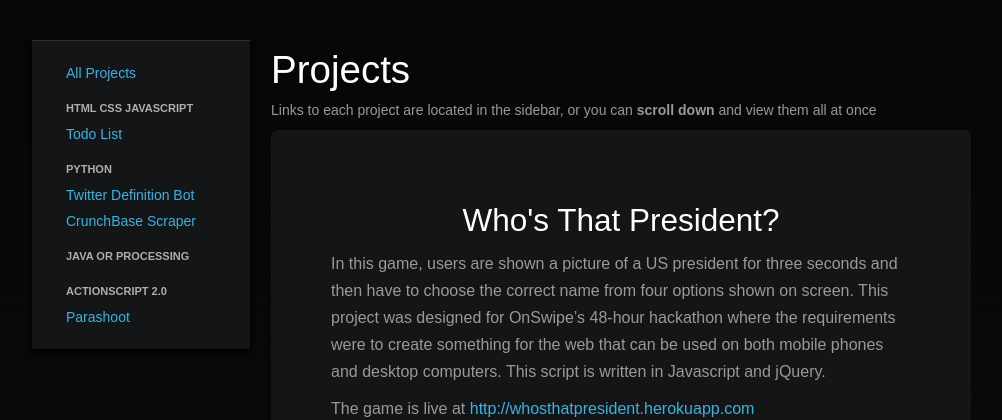
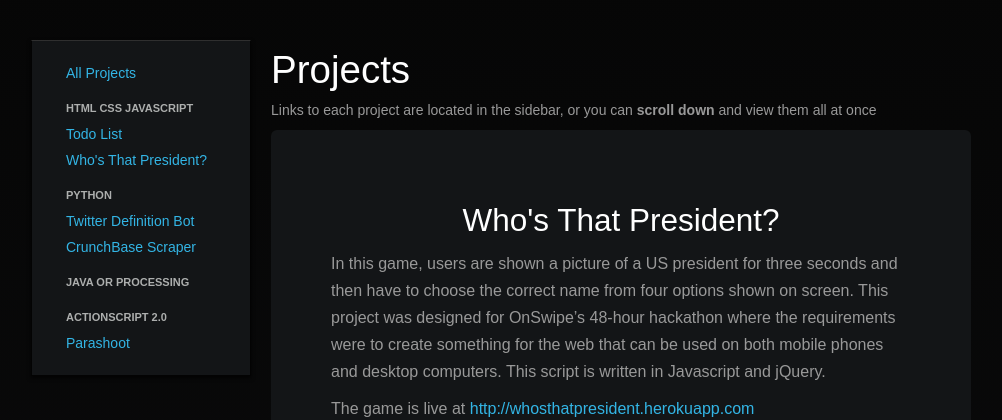
Before and after one commit to jLukeC/jlukecarlson-website, a Django app: page /projects/ in a window 1280 px wide. Shown: the part 52-472 px from the top of the page, without its empty margins (139-1141 px from the left). Run offline with Django 3.2, Linux system fonts and the light colour scheme; data that the repository does not hold is empty; parts of the project's set-up code (start-up, migrations or seed data) failed here and were passed over; some libraries are stand-ins or nearby versions; some web fonts are replaced.

Commit message:
updated project-manipulator.js to include new project

```diff
--- a/luke_carlson_site/templates/projects.html
+++ b/luke_carlson_site/templates/projects.html
@@ -49,6 +49,7 @@
 	      <li><a id="show-all" href="">All Projects</a></li>
               <li class="nav-header">HTML CSS Javascript</li>
               <li><a id="todo-click" href="#!todo-list">Todo List</a></li>
+	      <li><a id="president-click" href="#!president-game">Who's That President?</a></li>
               <li class="nav-header">Python</li>
               <li><a id="defbot-click" href="#!twitterdefbot">Twitter Definition Bot</a></li>
               <li><a id="crunch-click" href="#!crunchbase-scraper">CrunchBase Scraper</a></li>
--- a/luke_carlson_site/templates/static/js/project-manipulator.js
+++ b/luke_carlson_site/templates/static/js/project-manipulator.js
@@ -8,27 +8,39 @@ $(document).ready(function(){
 	$('#todo-list').fadeIn();
 	$('#parashoot').fadeIn();
 	$('#twitterdefbot').fadeIn();
+	$('#president-game').fadeIn();
+    });
+    $('#president-click').click(function(){
+	$('#president-game').fadeIn();
+	$('#crunchbase-scraper').hide();
+	$('#todo-list').hide();
+	$('#parashoot').hide();
+	$('#twitterdefbot').hide();
     });
     $('#crunch-click').click(function(){
 	$('#crunchbase-scraper').fadeIn();
+	$('#president-game').hide();
 	$('#todo-list').hide();
 	$('#parashoot').hide();
 	$('#twitterdefbot').hide();
     });
     $('#todo-click').click(function(){
 	$('#todo-list').fadeIn();
+	$('#president-game').hide();
 	$('#twitterdefbot').hide();
 	$('#parashoot').hide();
 	$('#crunchbase-scraper').hide();
     });
     $('#defbot-click').click(function(){
 	$('#twitterdefbot').fadeIn();
+	$('#president-game').hide();
 	$('#todo-list').hide();
 	$('#parashoot').hide();
 	$('#crunchbase-scraper').hide();
     });
     $('#parashoot-click').click(function(){
 	$('#parashoot').fadeIn();
+	$('#president-game').hide();
 	$('#todo-list').hide();
 	$('#twitterdefbot').hide();
 	$('#crunchbase-scraper').hide();
```
